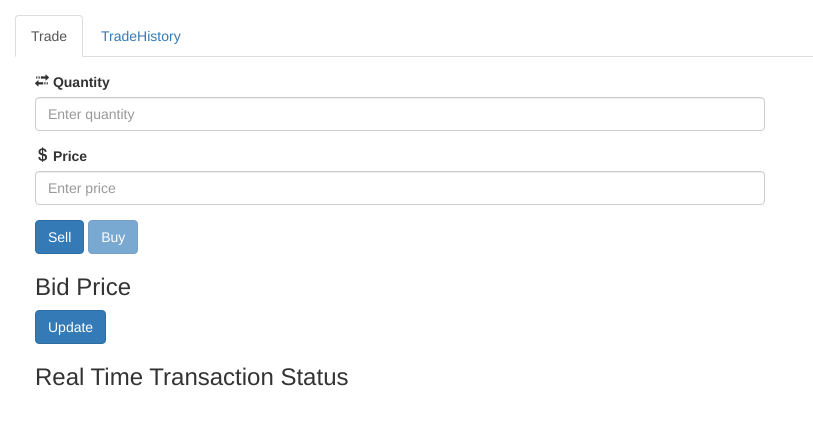
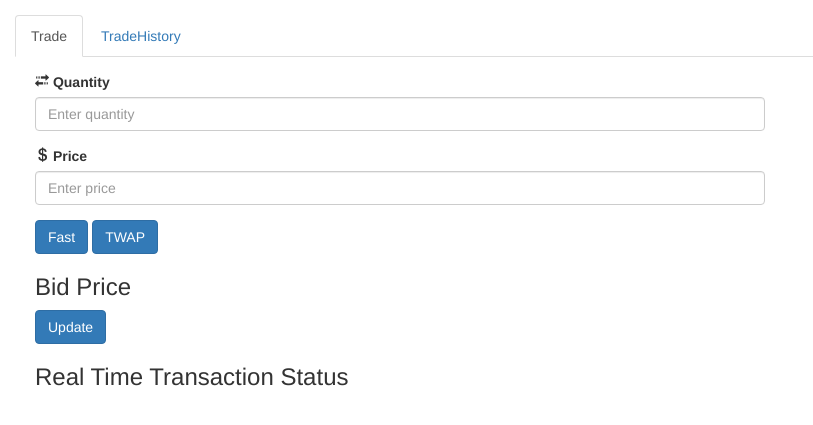
Before and after one commit to TheaZh/JPMorgan, a Flask app: template JPMorgan Project/Templates/login.html in a window 1280 px wide. Shown: the part 54-479 px from the top of the page, without its empty margins (0-813 px from the left). Run offline with Flask 2, Linux system fonts and the light colour scheme; the template is opened without the code that fills it, so the values that code supplies are empty; some libraries are stand-ins or nearby versions.

Commit message:
add transaction ID and Summary

```diff
--- a/JPMorgan Project/Templates/login.html
+++ b/JPMorgan Project/Templates/login.html
@@ -34,8 +34,8 @@
                                placeholder="Enter price">
                     </div>
                     <div class="form-group">
-                        <button type="button" id="submitBtn" class="btn btn-primary">Sell</button>
-                        <button type="button" class="btn btn-primary disabled">Buy</button>
+                        <button type="button" id="submitBtn" class="btn btn-primary">Fast</button>
+                        <button type="button" id="submitBtn2" class="btn btn-primary">TWAP</button>
                     </div>
                 </form>
             </div>
@@ -64,7 +64,6 @@
 
 
 
-
             </script>
 
             <script type="text/javascript"
@@ -82,7 +81,6 @@
 
 
 
-
             </script>
 
             <script type="text/javascript">
@@ -91,8 +89,10 @@
     	           socket.emit('form',formData);
     	         });
 
-
-
+            $('#submitBtn2').button().click(function(event) {
+                     var formData2 = {quantity: $('#quantity').val(), price: $('#price').val()};
+    	           socket.emit('form2',formData2);
+    	         });
 
             </script>
 
@@ -130,7 +130,6 @@ $(document).ready(function() {
 
 
 
-
             </script>
 
             <div style="margin-top: 15px; margin-left: 20px">
@@ -145,11 +144,13 @@ $(document).ready(function() {
             <table id="table" class="table table-hover">
                 <thead>
                 <tr>
+                    <td><b>ID</b></td>
                     <td><b>TimeStamp</b></td>
                     <td><b>Qty</b></td>
                     <td><b>Avg_Price</b></td>
                     <td><b>Notional</b></td>
                     <td><b>Status</b></td>
+                    <td><b>Description</b></td>
                 </tr>
                 </thead>
 
@@ -172,6 +173,8 @@ $(document).ready(function() {
                             tr.append("<td>" + data[i][2] + "</td>");
                             tr.append("<td>" + data[i][3] + "</td>");
                             tr.append("<td>" + data[i][4] + "</td>");
+                            tr.append("<td>" + data[i][5] + "</td>");
+                            tr.append("<td>" + data[i][6] + "</td>");
                             tr.append("</tr>")
                             $('#table').append(tr);
                             }
@@ -179,7 +182,6 @@ $(document).ready(function() {
 				return false;
 				},10000);
 		     });
-
 
 
 
```
